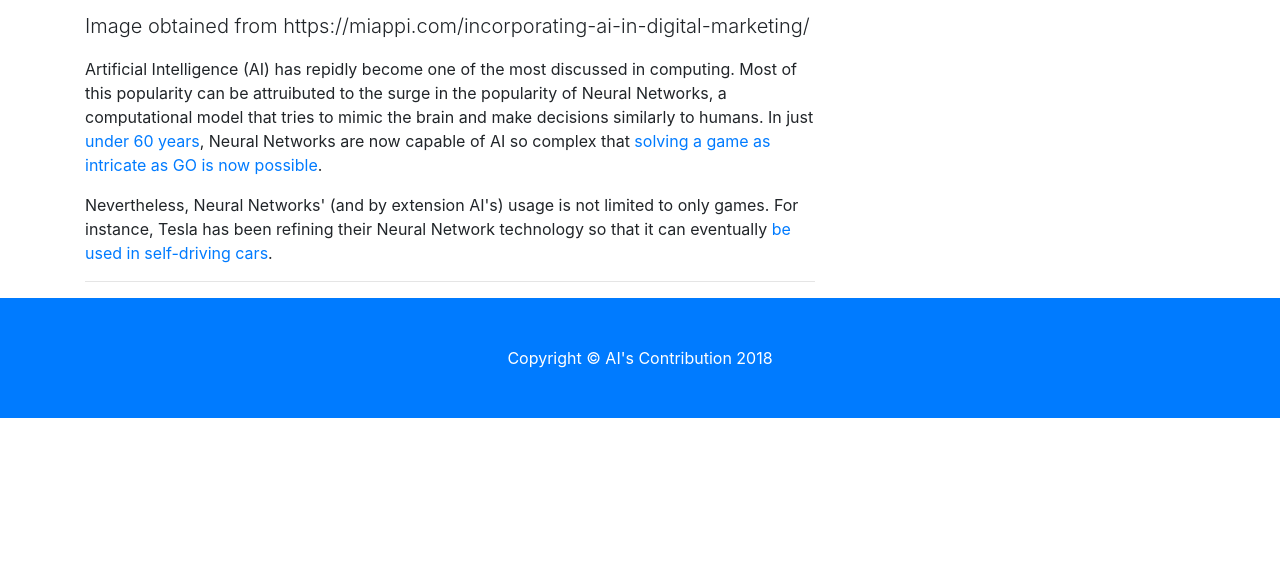
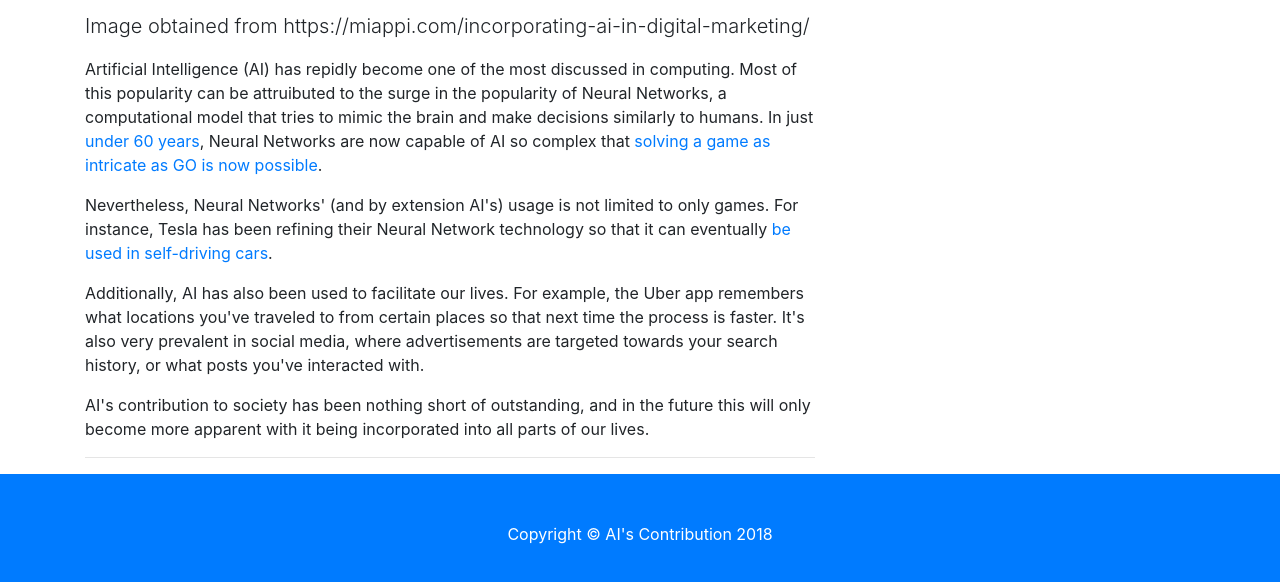
Before and after one commit to punrad/AIImpact, a website: page index.html in a window 1280 px wide. Shown: the part 458-1040 px from the top of the page. Before the commit the page ends 876 px from the top, so only its background shows below. Drawn offline with Linux system fonts and the light colour scheme.

Commit message:
finished the website

```diff
--- a/index.html
+++ b/index.html
@@ -73,8 +73,9 @@
 
           <p>Nevertheless, Neural Networks' (and by extension AI's) usage is not limited to only games. For instance, Tesla has been refining their Neural Network technology so that it can eventually <a href="https://www.forbes.com/sites/jeanbaptiste/2018/11/07/tesla-could-have-full-self-driving-cars-on-the-road-by-2019-elon-musk-says/#daf38c662aca">be used in self-driving cars</a>.</p>
 
-          <p></p>
+          <p>Additionally, AI has also been used to facilitate our lives. For example, the Uber app remembers what locations you've traveled to from certain places so that next time the process is faster. It's also very prevalent in social media, where advertisements are targeted towards your search history, or what posts you've interacted with.</p>
 
+          <p>AI's contribution to society has been nothing short of outstanding, and in the future this will only become more apparent with it being incorporated into all parts of our lives.</p>
           <hr>
 
             </div>
```
